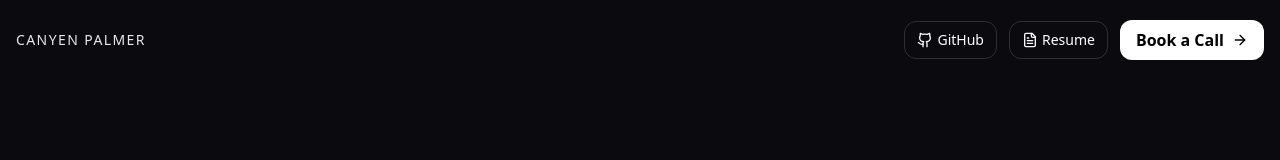
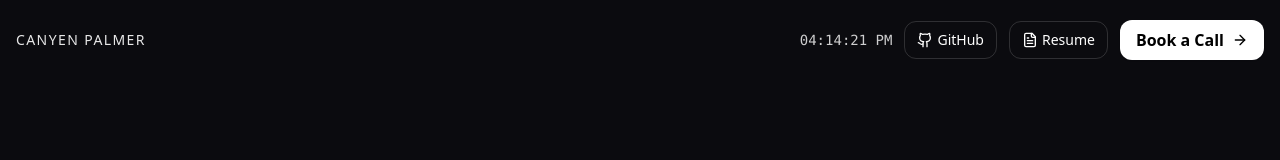
Before and after one commit to CanyenPalmer/Java-Portfolio, a React (Vite) app: page / in a window 1280 px wide. Shown: the top 160 px of the page. Built offline with nearby package versions, Linux system fonts and the light colour scheme.

Commit message:
Update App.jsx

```diff
--- a/src/App.jsx
+++ b/src/App.jsx
@@ -138,6 +138,24 @@ const CTAButton = ({ href, children }) => (
 );
 
 /* -------------------------------------------------------
+   UTILITIES — LIVE CLOCK
+------------------------------------------------------- */
+const Clock = () => {
+  const [time, setTime] = React.useState(new Date());
+
+  React.useEffect(() => {
+    const t = setInterval(() => setTime(new Date()), 1000);
+    return () => clearInterval(t);
+  }, []);
+
+  return (
+    <span className="font-mono text-xs md:text-sm opacity-80 tabular-nums">
+      {time.toLocaleTimeString([], { hour: '2-digit', minute: '2-digit', second: '2-digit' })}
+    </span>
+  );
+};
+
+/* -------------------------------------------------------
    CARDS
 ------------------------------------------------------- */
 const ServiceCard = ({ index, title, desc, bullets }) => (
@@ -232,6 +250,7 @@ export default function App() {
       <header className="container mx-auto px-4 py-5 flex items-center justify-between">
         <a href="#home" className="text-sm tracking-widest opacity-90 hover:opacity-100 transition">CANYEN PALMER</a>
         <div className="flex items-center gap-3">
+          <Clock />
           <motion.a
             href="https://github.com/CanyenPalmer"
             target="_blank"
```
